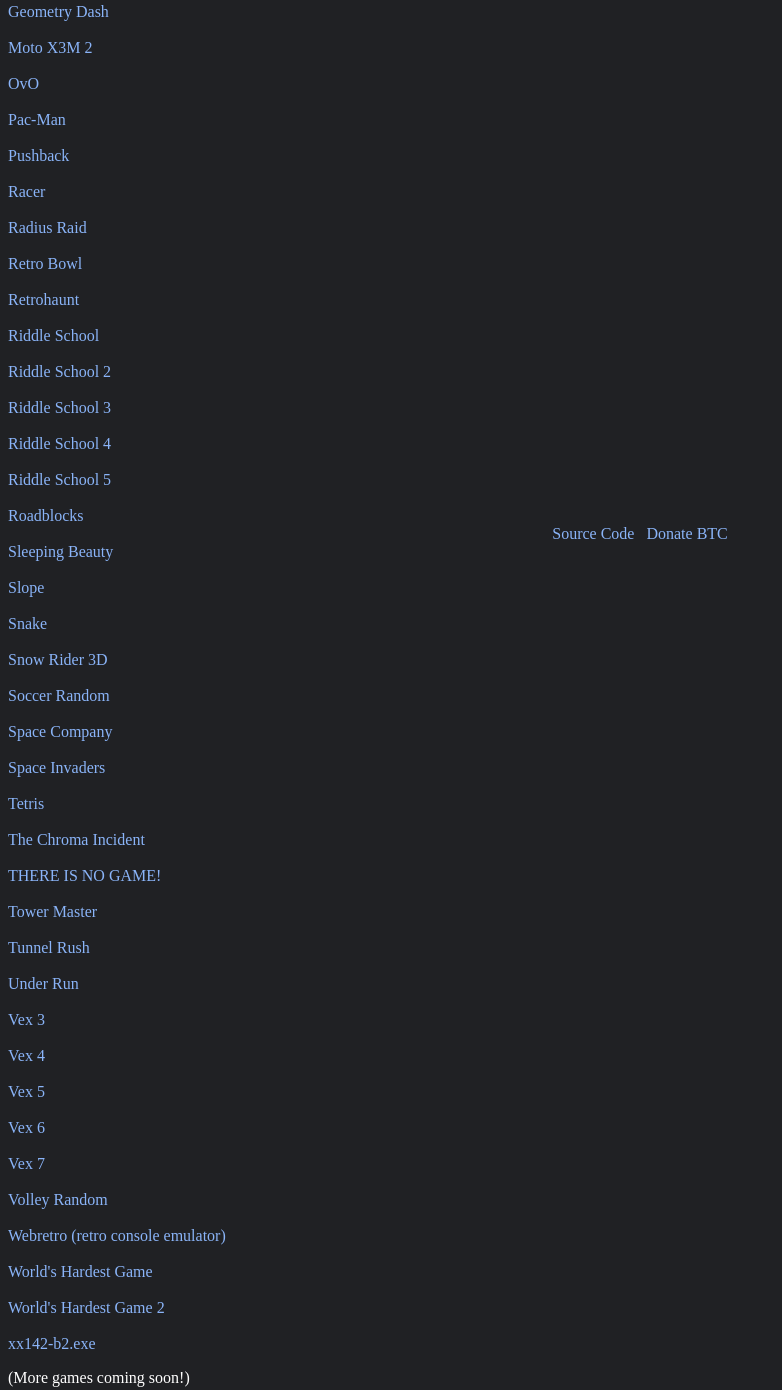
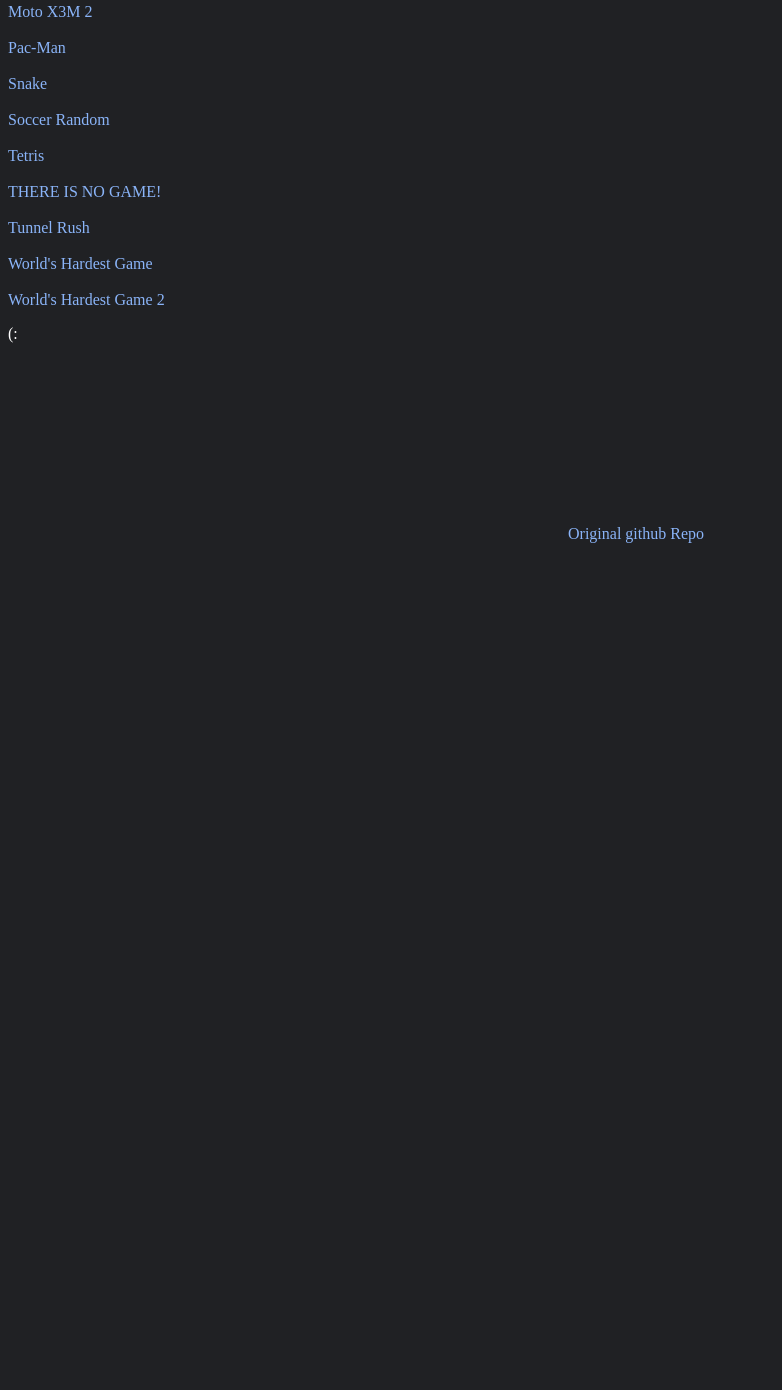
Before and after one commit to Maxim4401/Game-hub-Not-mine-, a plain HTML site: page index.html in a window 1280 px wide. Shown: the part 257-1647 px from the top of the page, without its empty margins (0-782 px from the left). After the commit the page ends 800 px from the top, so only its background shows below. Drawn offline with Linux system fonts and the light colour scheme.

Commit message:
Update index.html

```diff
--- a/index.html
+++ b/index.html
@@ -26,89 +26,30 @@
           <br><br>
           <a href="flappybird">Flappy Bird</a>
           <br><br>
-          <a href="geometrydash">Geometry Dash</a>
-          <br><br>
           <a href="motox3m2">Moto X3M 2</a>
-          <br><br>
-          <a href="ovo">OvO</a>
           <br><br>
           <a href="pacman">Pac-Man</a>
           <br><br>
-          <a href="pushback">Pushback</a>
-          <br><br>
-          <a href="racer">Racer</a>
-          <br><br>
-          <a href="radiusraid">Radius Raid</a>
-          <br><br>
-          <a href="retrobowl">Retro Bowl</a>
-          <br><br>
-          <a href="retrohaunt">Retrohaunt</a>
-          <br><br>
-          <a href="riddleschool">Riddle School</a>
-          <br><br>
-          <a href="riddleschool2">Riddle School 2</a>
-          <br><br>
-          <a href="riddleschool3">Riddle School 3</a>
-          <br><br>
-          <a href="riddleschool4">Riddle School 4</a>
-          <br><br>
-          <a href="riddleschool5">Riddle School 5</a>
-          <br><br>
-          <a href="roadblocks">Roadblocks</a>
-          <br><br>
-          <a href="sleepingbeauty">Sleeping Beauty</a>
-          <br><br>
-          <a href="slope">Slope</a>
-          <br><br>
           <a href="snake">Snake</a>
-          <br><br>
-          <a href="snowrider3d">Snow Rider 3D</a>
           <br><br>
           <a href="soccerrandom">Soccer Random</a>
           <br><br>
-          <a href="spacecompany">Space Company</a>
-          <br><br>
-          <a href="spaceinvaders">Space Invaders</a>
-          <br><br>
           <a href="tetris">Tetris</a>
-          <br><br>
-          <a href="thechromaincident">The Chroma Incident</a>
           <br><br>
           <a href="thereisnogame">THERE IS NO GAME!</a>
           <br><br>
-          <a href="towermaster">Tower Master</a>
-          <br><br>
           <a href="tunnelrush">Tunnel Rush</a>
-          <br><br>
-          <a href="underrun">Under Run</a>
-          <br><br>
-          <a href="vex3">Vex 3</a>
-          <br><br>
-          <a href="vex4">Vex 4</a>
-          <br><br>
-          <a href="vex5">Vex 5</a>
-          <br><br>
-          <a href="vex6">Vex 6</a>
-          <br><br>
-          <a href="vex7">Vex 7</a>
-          <br><br>
-          <a href="volleyrandom">Volley Random</a>
-          <br><br>
-          <a href="webretro">Webretro (retro console emulator)</a>
           <br><br>
           <a href="worldshardestgame">World's Hardest Game</a>
           <br><br>
           <a href="worldshardestgame2">World's Hardest Game 2</a>
-          <br><br>
-          <a href="xx142b2.exe">xx142-b2.exe</a>
         </div>
-        <p>(More games coming soon!)</p>
+        <p>(:</p>
 
         <footer>
             <div class="footer">
-              <a href="https://github.com/TylerPalko/gamehub">Source Code</a>
+              <a href="https://github.com/TylerPalko/gamehub">Original github Repo</a>
               &nbsp;
-              <a href="bitcoin:bc1q5072l0wec75kvatudg3qh8zxk40dmem0d0zu0kzszemxc87qqv9s9z608y">Donate BTC</a>
             </div>
         </footer>
     </body>
```
